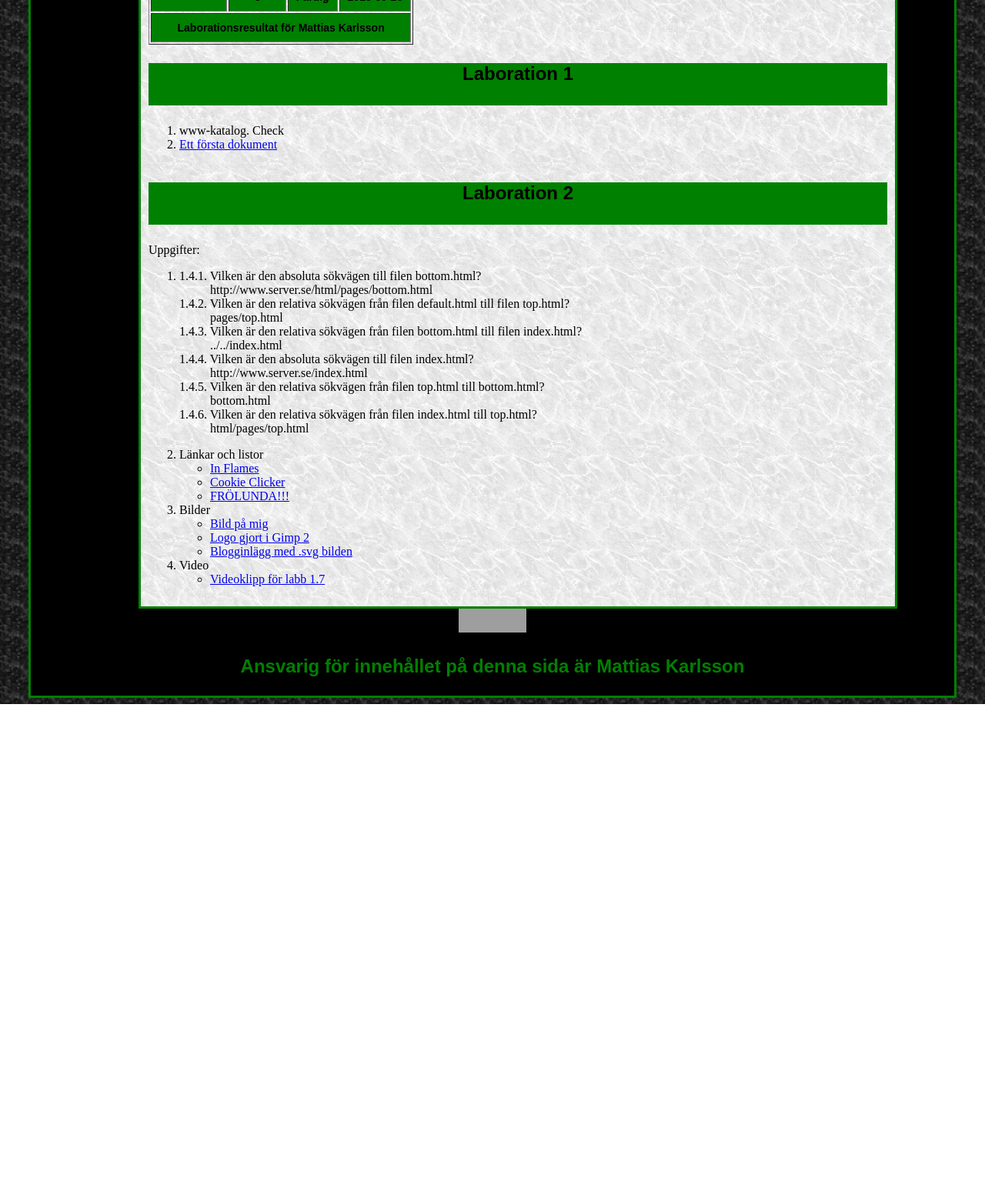
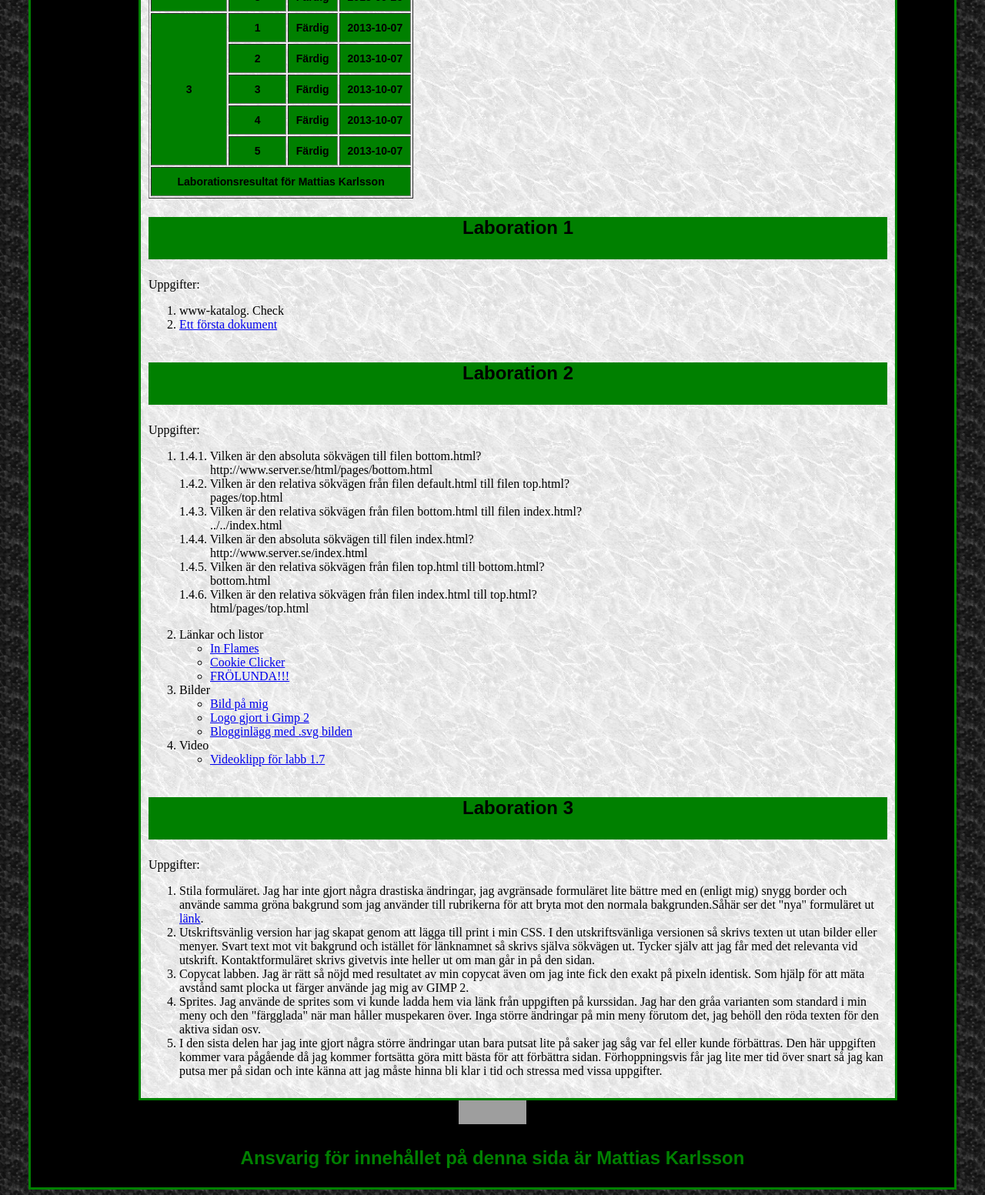
Before and after one commit to mk222xa/1ik415-laborationer, a plain HTML site: page pages/laborationer.html in a window 1280 px wide. Shown: the part 1220-2773 px from the top of the page at 77% size. Before the commit the page ends 2135 px from the top, so only its background shows below. Drawn offline with Linux system fonts and the light colour scheme; grey boxes are pictures that could not be loaded.

Commit message:
3.5
Also fixed stuff that could be improved and updating part of my portal.

```diff
--- a/css/style.css
+++ b/css/style.css
@@ -72,7 +72,7 @@
     {color:green; text-align:center;
     }
     header p
-    {color:green; text-align:center;
+    {color:green; text-align:left;
     }
     /* Header end */
 
@@ -81,8 +81,7 @@
     {
         float:left;
         width:140px;
-        margin: 0 0 0 0;
-        position:relative;
+        position:sticky;
         max-height: none;
         font:bold 12px Arial, serif;
         padding: 0px;
@@ -90,8 +89,8 @@
     }
     nav ul
     {
-        margin: 0px;
-        padding: 0px;
+        margin: 2px;
+        padding: 2px;
         list-style: none;
     }
 
@@ -103,7 +102,7 @@
         background:url("pics/sprite.png") no-repeat;
         background-position:0px -48px;
         text-indent: 22px;
-        padding:4px
+        padding:5px;
     }
     .Navigation .index
     {
@@ -194,7 +193,8 @@
     nav
     {display:none;
     }
-    a {
+    a
+    {
         color: black;
         text-decoration: none;
     }
@@ -215,4 +215,6 @@
     {
         display:none;
     }
-}
+
+    /*Mobile*/
+@media (max-width: 480px)
--- a/pages/laborationer.html
+++ b/pages/laborationer.html
@@ -123,6 +123,32 @@
                             <td>Färdig</td>
                             <td>2013-09-26</td>
                         </tr>
+                        <tr>
+                            <td rowspan="6">3</td>
+                            <td>1</td>
+                            <td>Färdig</td>
+                            <td>2013-10-07</td>
+                        </tr>
+                        <tr>
+                            <td>2</td>
+                            <td>Färdig</td>
+                            <td>2013-10-07</td>
+                        </tr>
+                        <tr>
+                            <td>3</td>
+                            <td>Färdig</td>
+                            <td>2013-10-07</td>
+                        </tr>
+                        <tr>
+                            <td>4</td>
+                            <td>Färdig</td>
+                            <td>2013-10-07</td>
+                        </tr>
+                        <tr>
+                            <td>5</td>
+                            <td>Färdig</td>
+                            <td>2013-10-07</td>
+                        </tr>
                     </tbody>
                     <tfoot>
                         <tr>
@@ -131,6 +157,7 @@
                     </tfoot>
                 </table>
                 <h3 id="lab1">Laboration 1</h3>
+                <p>Uppgifter:</p>
                 <ol>
                     <li>www-katalog. Check</li>
                     <li><a href=https://coursepress.lnu.se/kurs/webbteknisk-introduktion/laborationer/l01-struktur-och-innehall/>Ett första dokument</a></li>
@@ -164,7 +191,24 @@
                         <li><a href=../index.html#blogg2>Blogginlägg med .svg bilden</a></li>
                         </ul></li>
                     <li>Video<ul>
-    <li><a href=../index.html#blogg3>Videoklipp för labb 1.7</a></ul></li>
+                        <li><a href=../index.html#blogg3>Videoklipp för labb 1.7</a></li></ul></li>
+                </ol>
+                <h3>Laboration 3</h3>
+                <p>Uppgifter:</p>
+                <ol>
+                    <li>Stila formuläret. Jag har inte gjort några drastiska ändringar, jag avgränsade formuläret lite bättre med en (enligt mig)
+                        snygg border och använde samma gröna bakgrund som jag använder till rubrikerna
+                        för att bryta mot den normala bakgrunden.Såhär ser det "nya" formuläret ut <a href=kontakt.html>länk</a>.</li>
+                    <li>Utskriftsvänlig version har jag skapat genom att lägga till print i min CSS. I den utskriftsvänliga versionen så skrivs texten ut utan bilder eller menyer.
+                    Svart text mot vit bakgrund och istället för länknamnet så skrivs själva sökvägen ut. Tycker själv att jag får med det relevanta vid utskrift. Kontaktformuläret skrivs givetvis
+                    inte heller ut om man går in på den sidan.</li>
+                    <li>Copycat labben. Jag är rätt så nöjd med resultatet av min copycat även om jag inte fick den exakt på pixeln identisk. Som hjälp för att mäta avstånd samt plocka ut färger använde
+                    jag mig av GIMP 2. </li>
+                    <li>Sprites. Jag använde de sprites som vi kunde ladda hem via länk från uppgiften på kurssidan. Jag har den gråa varianten som standard i min meny och den "färgglada"
+                    när man håller muspekaren över. Inga större ändringar på min meny förutom det, jag behöll den röda texten för den aktiva sidan osv.</li>
+                    <li>I den sista delen har jag inte gjort några större ändringar utan bara putsat lite på saker jag såg var fel eller kunde förbättras. Den här uppgiften kommer vara pågående
+                    då jag kommer fortsätta göra mitt bästa för att förbättra sidan. Förhoppningsvis får jag lite mer tid över snart så jag kan putsa mer på sidan och inte känna att jag måste hinna bli
+                    klar i tid och stressa med vissa uppgifter.</li>
                 </ol>
             </section>
             <footer>
```
Lines whose indentation alone changed are shown as unchanged.
